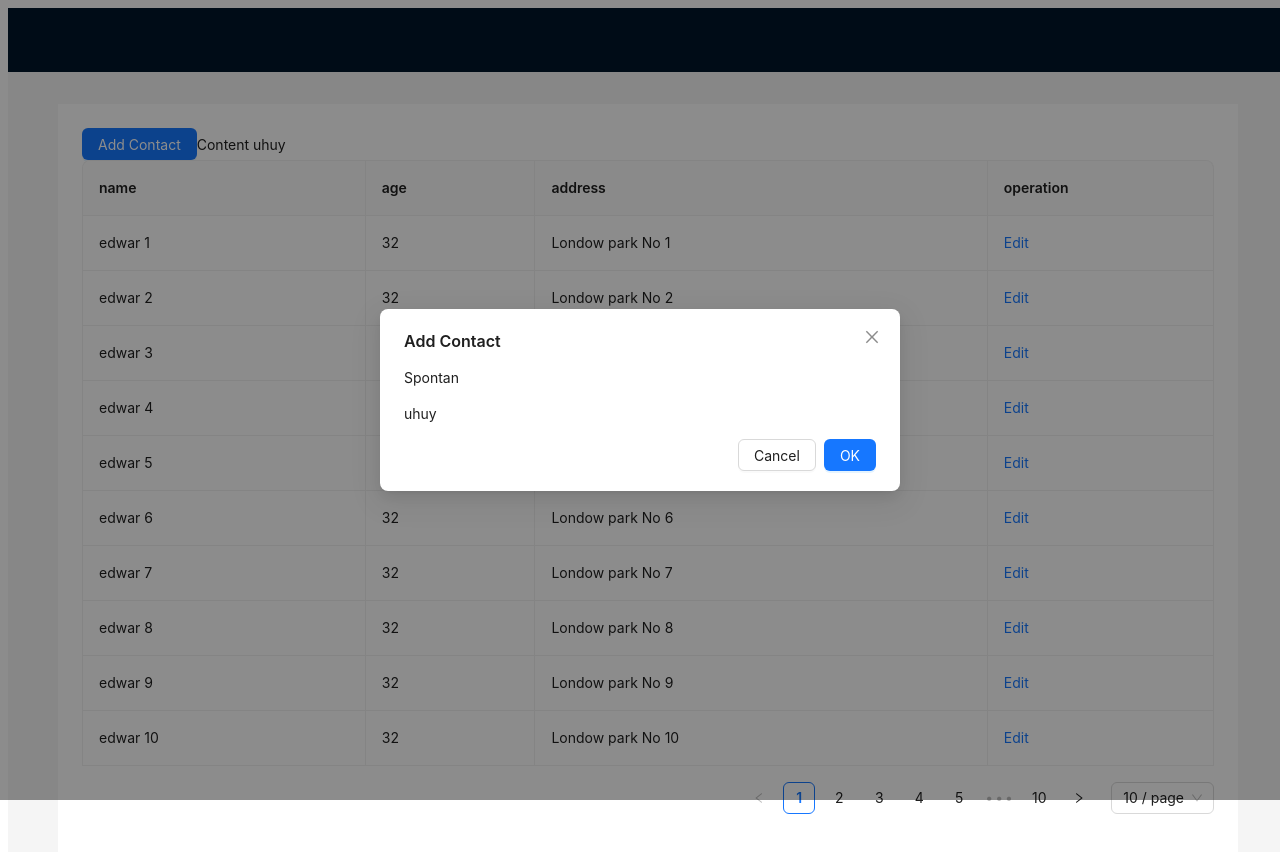
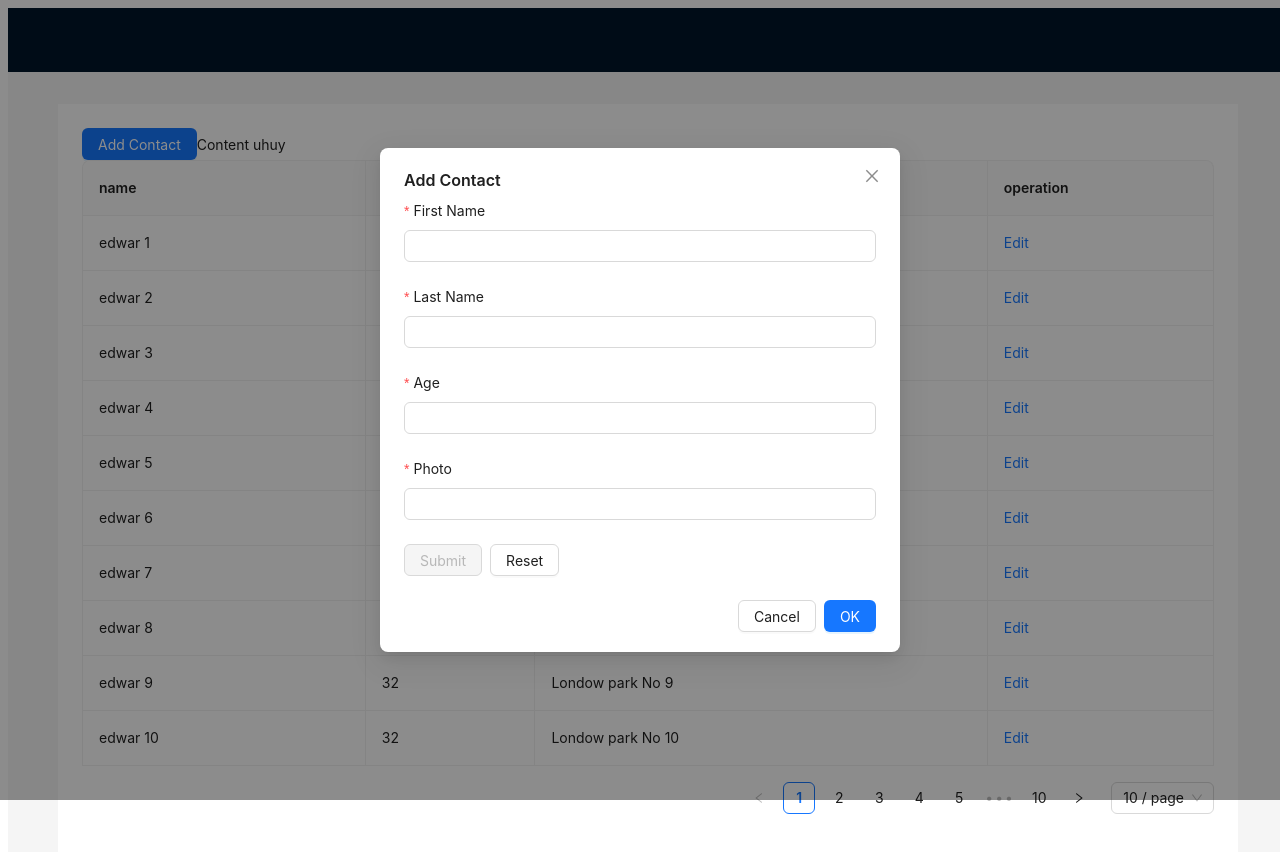
Before and after one commit to oBonn14/feTest, a React (Vite) app: page / in a window 1280 px wide. Both pictures are taken after typing "Sample" into the empty fields and a click on the button "Add Contact". Shown: the top 852 px of the page. Built offline with nearby package versions, Linux system fonts and the light colour scheme.

Commit message:
creat form add contact

```diff
--- /dev/null
+++ b/src/Form.jsx
@@ -0,0 +1,85 @@
+import React from 'react';
+import { Button, Form, Input, Space } from 'antd';
+const SubmitButton = ({ form }) => {
+  const [submittable, setSubmittable] = React.useState(false);
+
+  // Watch all values
+  const values = Form.useWatch([], form);
+  React.useEffect(() => {
+    form
+      .validateFields({
+        validateOnly: true,
+      })
+      .then(
+        () => {
+          setSubmittable(true);
+        },
+        () => {
+          setSubmittable(false);
+        },
+      );
+  }, [form, values]);
+  return (
+    <Button type="primary" htmlType="submit" disabled={!submittable}>
+      Submit
+    </Button>
+  );
+};
+const FormInput = () => {
+  const [form] = Form.useForm();
+  return (
+    <Form form={form} name="validateOnly" layout="vertical" autoComplete="off">
+      <Form.Item
+        name="firstName"
+        label="First Name"
+        rules={[
+          {
+            required: true,
+          },
+        ]}
+      >
+        <Input />
+      </Form.Item>
+      <Form.Item
+        name="lastName"
+        label="Last Name"
+        rules={[
+          {
+            required: true,
+          },
+        ]}
+      >
+        <Input />
+      </Form.Item>
+      <Form.Item
+        name="age"
+        label="Age"
+        rules={[
+          {
+            required: true,
+          },
+        ]}
+      >
+        <Input />
+      </Form.Item>
+      <Form.Item
+        name="photo"
+        label="Photo"
+        rules={[
+          {
+            required: true,
+          },
+        ]}
+      >
+        <Input />
+      </Form.Item>
+      <Form.Item>
+        <Space>
+          <SubmitButton form={form} />
+          <Button htmlType="reset">Reset</Button>
+        </Space>
+      </Form.Item>
+    </Form>
+  );
+};
+export default FormInput;
--- a/src/Modal.jsx
+++ b/src/Modal.jsx
@@ -1,5 +1,8 @@
 import { useState } from 'react'
 import { Button, Modal } from 'antd'
+import FormInput from './Form'
+
+
 const ModalButton = () => {
     const [ modalOpen, setModalOpen ] = useState(false)
     return (
@@ -11,11 +14,10 @@ const ModalButton = () => {
             title='Add Contact'
             centered
             open={modalOpen}
-            onOk={() => setModalOpen(false)}
+            onOk={() => setModalOpen(false) }
             onCancel={() => setModalOpen(false)}
             >
-                <p>Spontan</p>
-                <p>uhuy</p>
+                <FormInput/>
             </Modal>
         </>
     )
```
